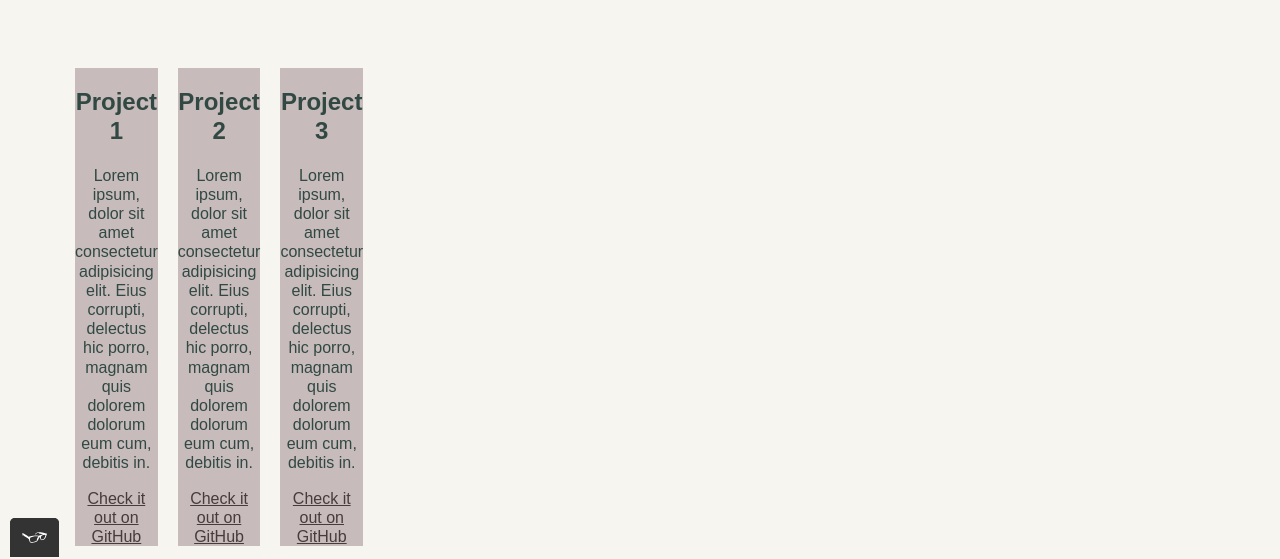
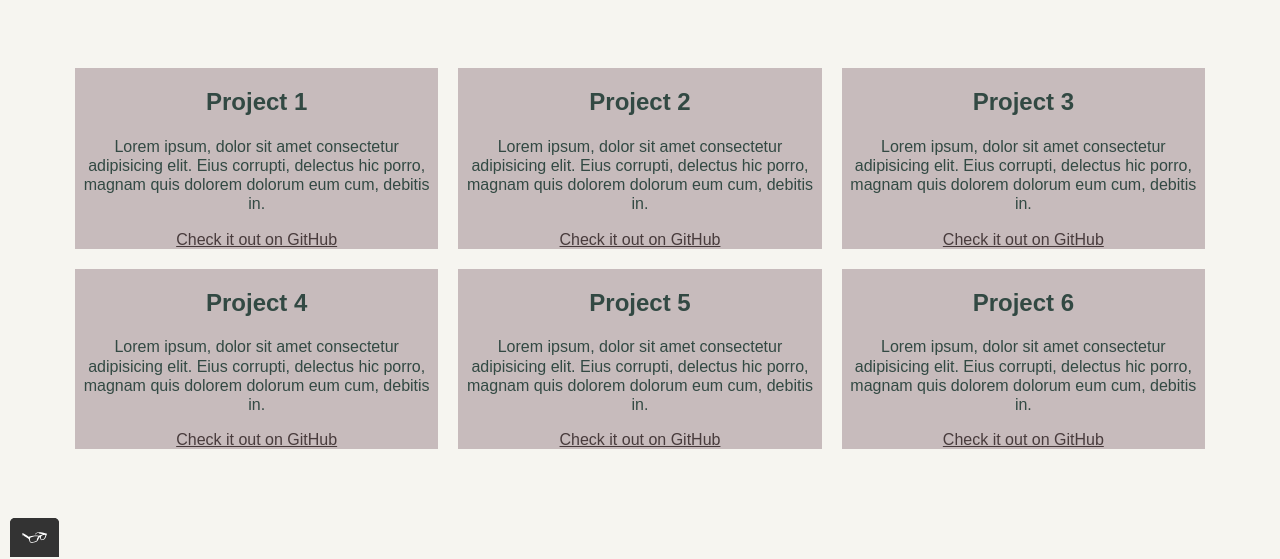
Before and after one commit to kaelacodes/Portfolio-Website, a plain HTML site: page work.html in a window 1280 px wide. Shown: the part 243-802 px from the top of the page. Drawn offline with Linux system fonts and the light colour scheme; a web font is replaced by a local one.

Commit message:
Center project grid on Work page for IE11

```diff
--- a/css/style.production.css
+++ b/css/style.production.css
@@ -234,6 +234,10 @@ a:active {
 .project-grid {
     display:-ms-grid;
     display:grid;
+    -ms-flex-pack: center;
+    justify-content: center;
+    -ms-flex-line-pack: center;
+    align-content: center;
     -ms-grid-columns: 1fr 1fr 1fr;
     grid-template-columns: 1fr 1fr 1fr;
     -ms-grid-rows: 1fr 1fr;
@@ -268,8 +272,8 @@ a:active {
 .project-grid > *:nth-child(5) {
     -ms-grid-row: 2;
     grid-row: 2;
-    -ms-grid-column: 5;
-    grid-column: 5;
+    -ms-grid-column: 2;
+    grid-column: 2;
 }
 .project-grid > *:nth-child(6) {
     -ms-grid-row: 2;
--- a/css/stylesheet.css
+++ b/css/stylesheet.css
@@ -153,6 +153,8 @@ a:active {
 /* end grid fallback */
 .project-grid {
     display:grid;
+    justify-content: center;
+    align-content: center;
     grid-template-columns: 1fr 1fr 1fr;
     grid-template-rows: 1fr 1fr;
     margin:0;
```
